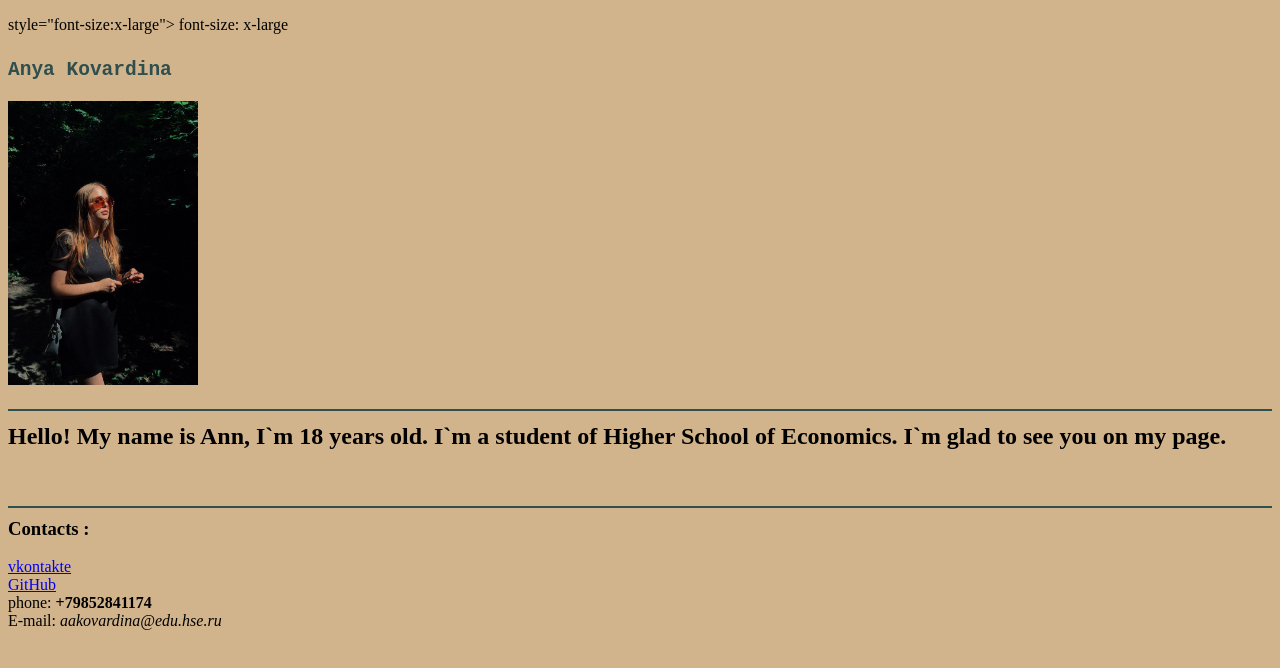
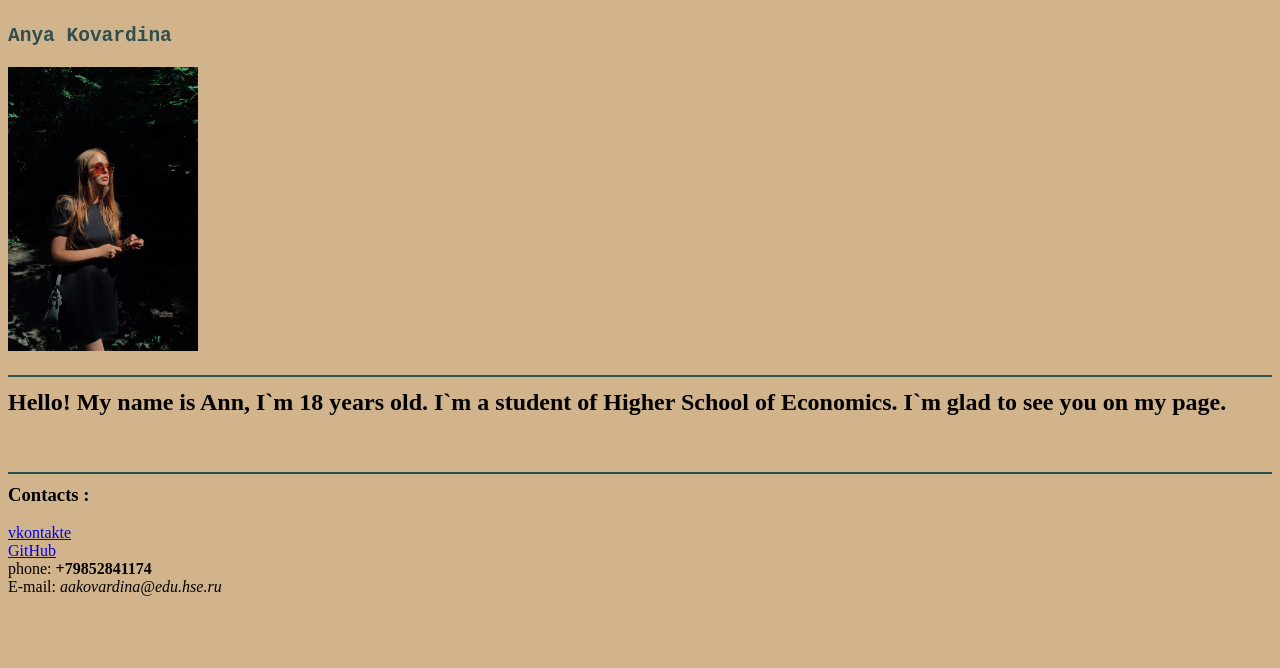
Before and after one commit to anidravok/anidravok.github.io, a plain HTML site: page index.html in a window 1280 px wide. Drawn offline with Linux system fonts and the light colour scheme.

Commit message:
Update index.html

```diff
--- a/index.html
+++ b/index.html
@@ -6,7 +6,7 @@
       <title>  my personal page </title>
     </head>
     <body>
-     <p> style="font-size:x-large"> font-size: x-large  <left><h2> <tt> <font color="darkslategray"> Anya Kovardina </font> </tt> </h1></left> </p>
+<left><h2> <tt> <font color="darkslategray"> Anya Kovardina </font> </tt> </h1></left>
       <left><img alt=" it`s me " width="15%" src="me.jpg"></left>
       <left><h2> <hr color="darkslategray"> Hello! My name is Ann, I`m 18 years old. I`m a student of Higher School of Economics. I`m glad to see you on my page. </hr> </h2>
       <br/>
```
